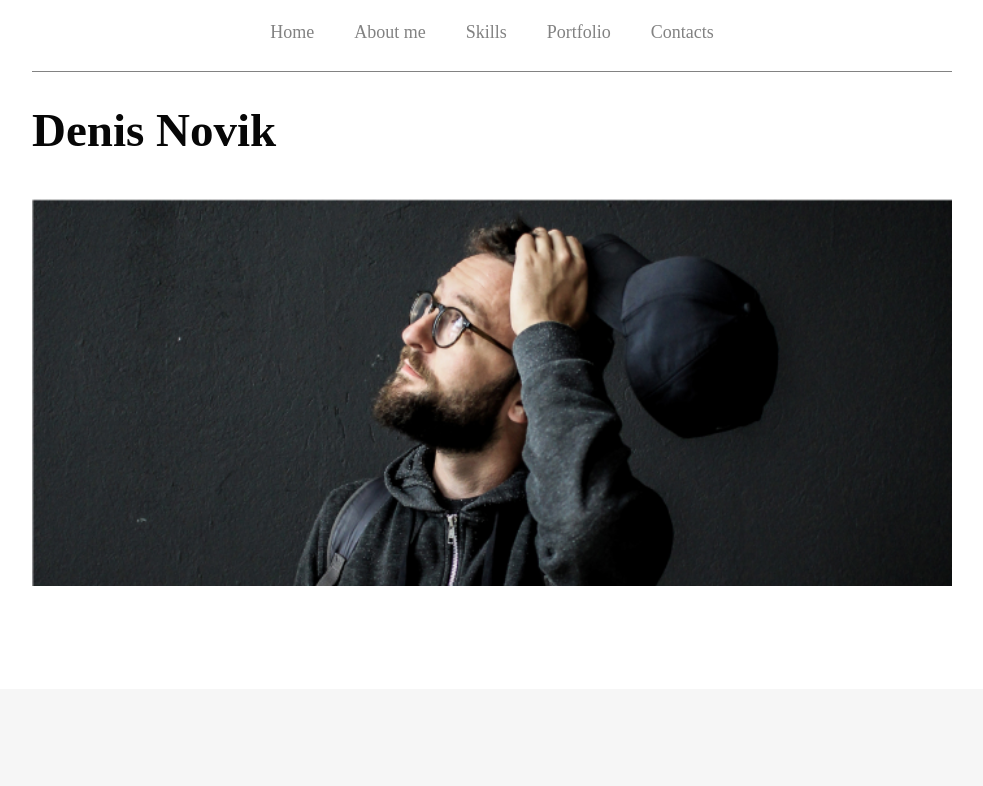
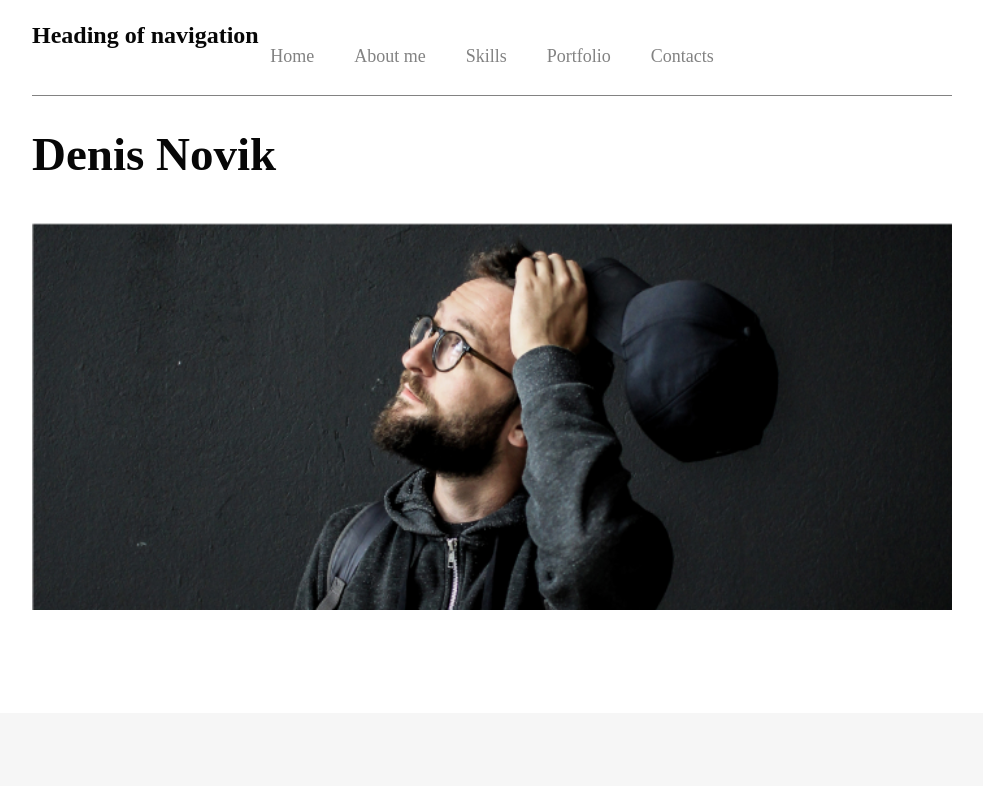
Before and after one commit to olkyrylchuk/homework-5, a plain HTML site: page index.html in a window 1280 px wide. Shown: the top 786 px of the page, without its empty margins (148-1131 px from the left). Drawn offline with nearby package versions, Linux system fonts and the light colour scheme.

Commit message:
add scss

```diff
--- a/index.html
+++ b/index.html
@@ -16,9 +16,10 @@
     <header class="header">
         <div class="container">
             <nav class="nav">
-                <!-- <h1>Heading of navigation</h1> -->
+                <h1>Heading of navigation</h1>
                 <ul>
-                    <li><a href="#" class="activ">Home</a>
+                    <li>
+                        <a href="#" class="activ">Home</a>
                     </li>
                     <li>
                         <a href="#about-me" class="activ">About me</a>
```
Also changed, not shown: sass/style.scss (added).
